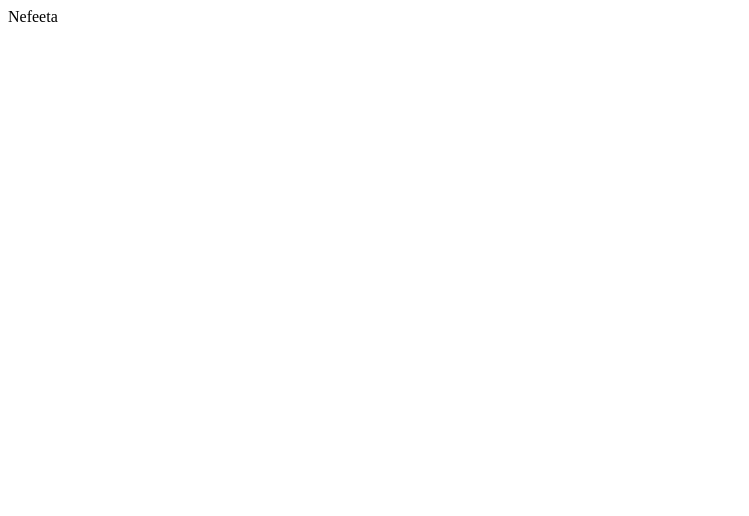
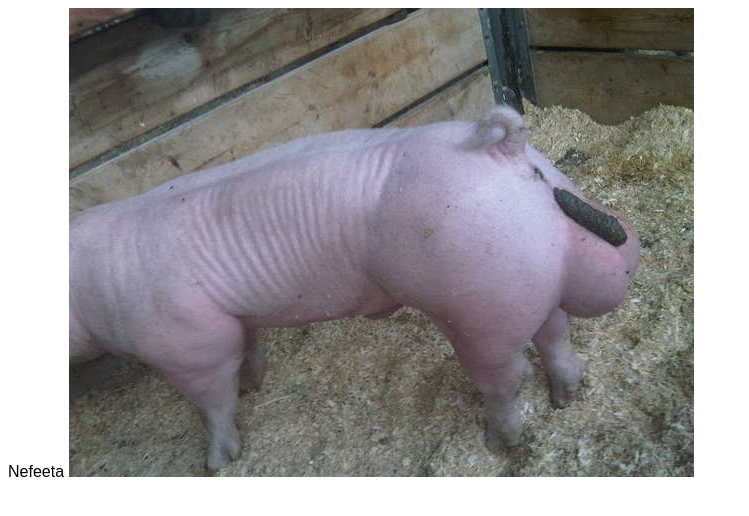
Before and after one commit to nebitaisoverparty/nebitaisoverparty.github.io, a plain HTML site: page index.html in a window 1280 px wide. Shown: the whole page, without its empty margins (0-749 px from the left). Drawn offline with Linux system fonts and the light colour scheme.

Commit message:
Update index.html

```diff
--- a/index.html
+++ b/index.html
@@ -1,9 +1,26 @@
 <!DOCTYPE html>
+
+<style>
+	body, html {
+		font-family: "comic-sans", sans-serif;
+	}
+
+	.shit {
+		text-align: center;
+		font-size: 20pt;
+	}
+
+	.cum {
+		margin: auto;
+	}
+</style>
+
 
 <html>
 	<head>
 		<body>
-			<h>Nefeeta</h>
+			<h class="SHIT">Nefeeta</h>
+			<img src="obama.jpg" class="cum"/>
 		</body>
 	</head>
 </html>
```
